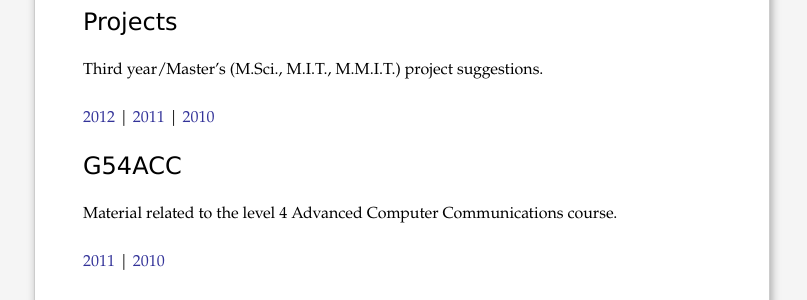
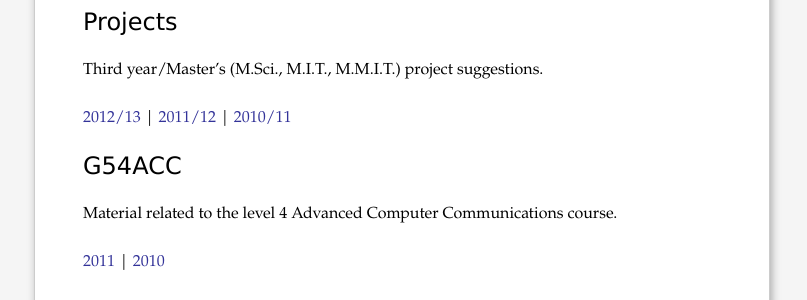
Before and after one commit to mor1/mort-www, a Jekyll site: the page built from teaching/index.md, in a window 1280 px wide and 900 px high. Shown: the part 253-553 px from the top of the window, without its empty margins (238-1045 px from the left). Built offline with Jekyll 4.4.1, drawn with Linux system fonts in a browser that asks for light colours; Markdown is read by kramdown in place of the engine named in the settings.

Commit message:
[projects] clarify date ranges

```diff
--- a/teaching/index.md
+++ b/teaching/index.md
@@ -19,9 +19,9 @@ Projects
 
 Third year/Master's (M.Sci., M.I.T., M.M.I.T.) project suggestions.
 
-[2012](projects/2012)
-| [2011](projects/2011)
-| [2010](projects/2010)
+[2012/13](projects/2012)
+| [2011/12](projects/2011)
+| [2010/11](projects/2010)
 
 
 G54ACC
```
Also changed, not shown: teaching/projects/2012/index.md (+1 -1 lines).
